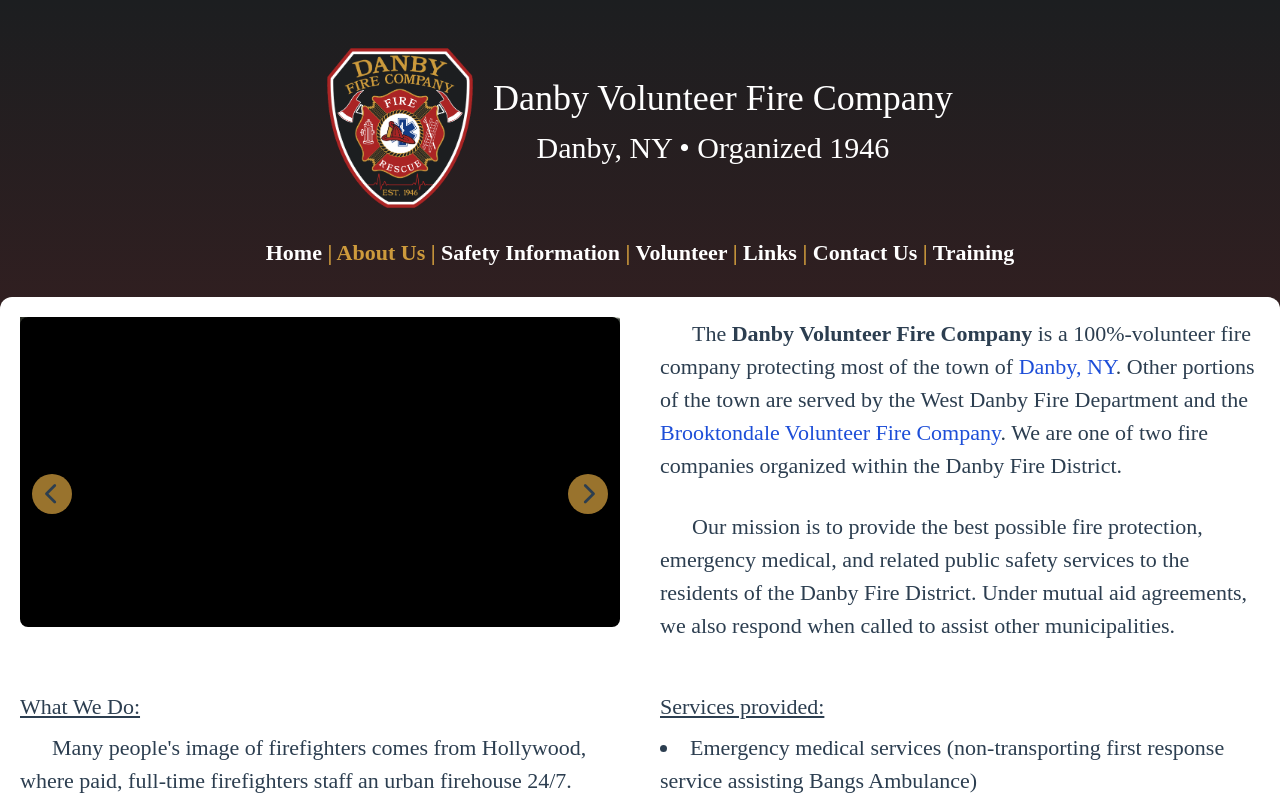
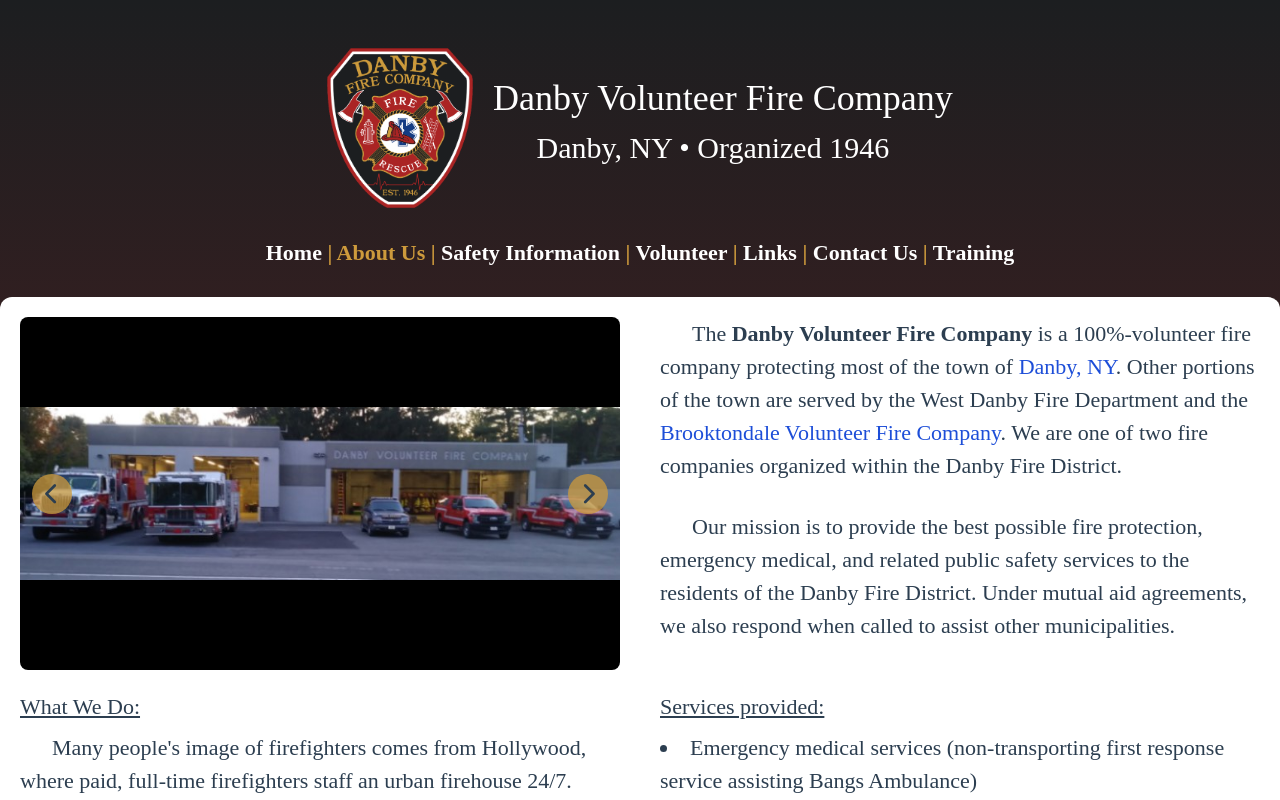
Before and after one commit to jdimichele/DanbyFireDept, a Vue app: page /about in a window 1280 px wide. Shown: the top 800 px of the page. Built offline with nearby package versions, Linux system fonts and the light colour scheme.

Commit message:
FINALLY fixed the sizing of the Carousel along with adding the black background to the the entire div rather than the slide portion.

```diff
--- a/src/components/Carousel.vue
+++ b/src/components/Carousel.vue
@@ -1,6 +1,6 @@
 <template>
 <!-- Add expand feature to carousel to see image full size. -->
-  <div class="carousel">
+  <div class="carousel h-full flex items-center bg-black rounded-lg">
     <slot :currentImage="currentImage" />
     <!-- Navigation for Carousel -->
     <div
--- a/src/pages/AboutPage.vue
+++ b/src/pages/AboutPage.vue
@@ -1,6 +1,6 @@
 <template>
-  <div class="componentCard grid grid-cols-2 grid-row-1 gap-10">
-    <div class="relative col-span-1 row-span-1 top-5">
+  <div class="componentCard grid grid-cols-2 grid-row-1 gap-10 h-full">
+    <div class="relative col-span-1 row-span-1 top-5 h-full">
       <Carousel
         :navigation="true"
         :pagination="false"
@@ -11,7 +11,7 @@
         <CarouselSlide
           v-for="(image, index) in carouselImages"
           :key="index"
-          class="absolute container bg-black rounded-lg"
+          class="absolute container"
         >
           <div
             v-show="currentImage === index + 1"
```
